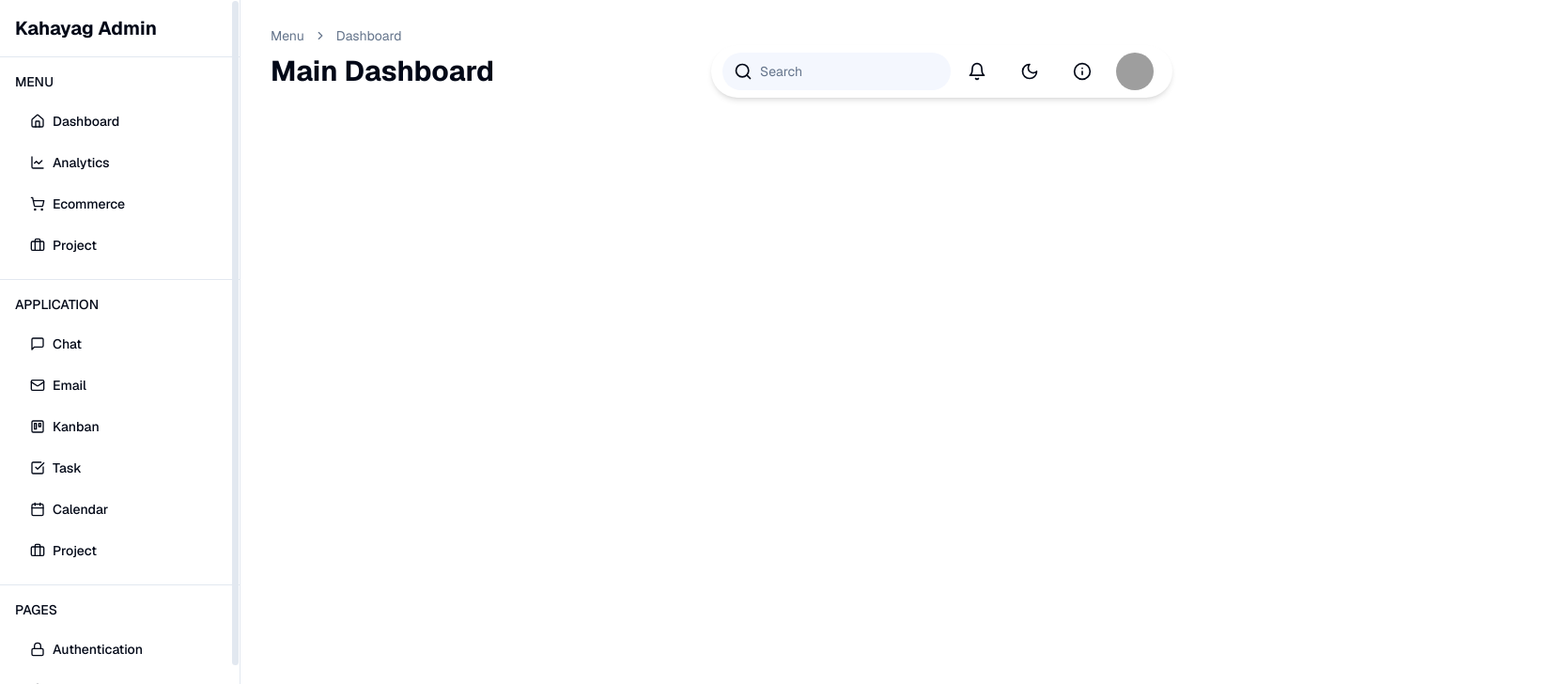
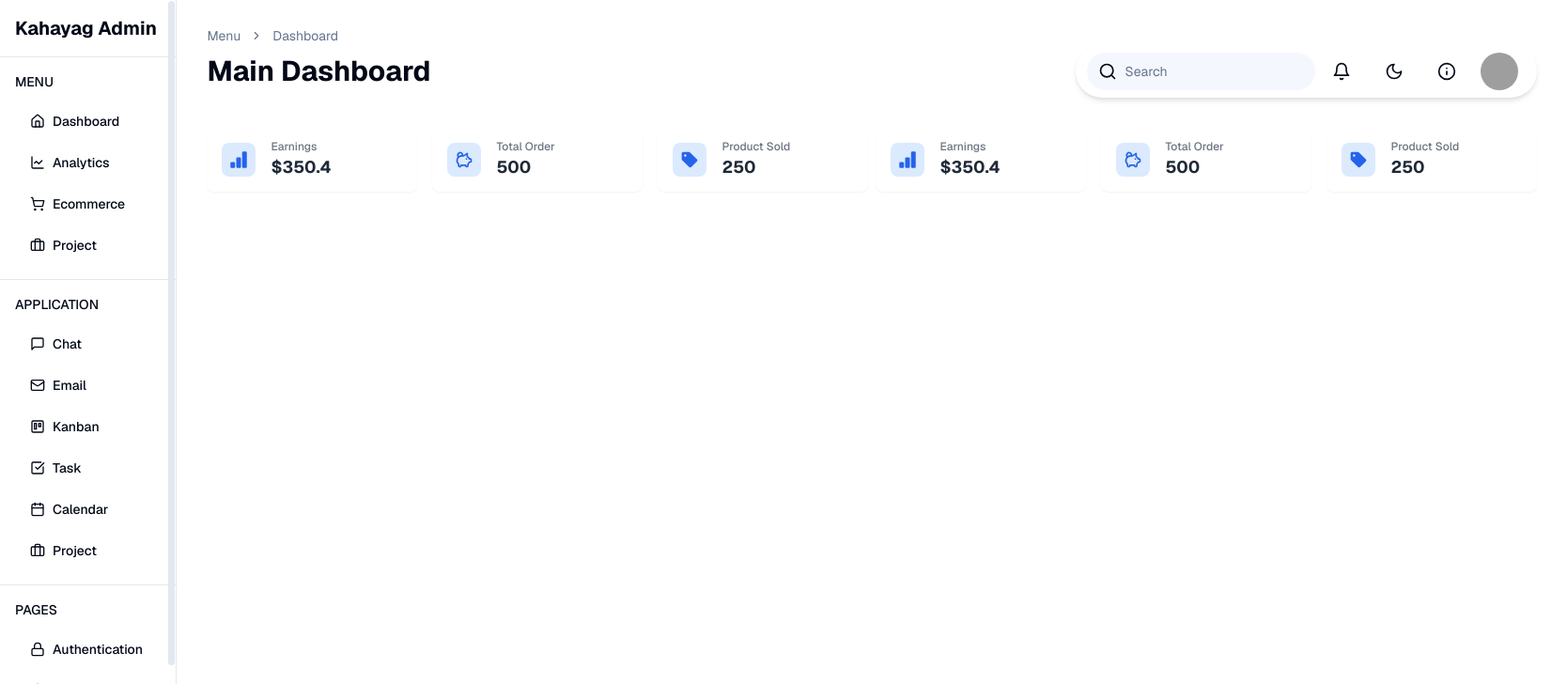
Before and after one commit to Miraku17/Admin_Kahayag_FrontEnd, a Next.js app: page / in a window 1280 px wide. Shown: the top 728 px of the page at 94% size, 1668 px wide, since content can reach past the window. Built offline with nearby package versions, Linux system fonts and the light colour scheme; grey boxes are pictures that could not be loaded.

Commit message:
added today list component

```diff
--- a/package.json
+++ b/package.json
@@ -24,6 +24,7 @@
     "next-themes": "^0.3.0",
     "react": "^18",
     "react-dom": "^18",
+    "react-icons": "^5.3.0",
     "tailwind-merge": "^2.4.0",
     "tailwindcss-animate": "^1.0.7"
   },
--- a/src/app/navbar/page.tsx
+++ b/src/app/navbar/page.tsx
@@ -1,6 +1,7 @@
 import React from "react";
 import Breadcrumb from "@/components/breadcrumb/page";
 import SearchBar from "@/components/searchbar/page";
+import TodaySale from "@/components/TodaySale/page";
 const NavBar = () => {
   return (
     <div>
@@ -9,6 +10,9 @@ const NavBar = () => {
         <h1 className="font-bold text-3xl py-2">Main Dashboard</h1>
         <SearchBar />
       </div>
+      <div className="today-sale-section py-4 mt-4">
+        <TodaySale />
+      </div>
     </div>
   );
 };
--- /dev/null
+++ b/src/components/todaySale/page.tsx
@@ -0,0 +1,72 @@
+import React from "react";
+import { BsBarChartFill } from "react-icons/bs";
+import { TbPigMoney } from "react-icons/tb";
+import { MdSell } from "react-icons/md";
+
+const TodaySale = () => {
+  return (
+    <div className="flex justify-between gap-2">
+      <div className="left-side-section flex gap-4">
+        <div className="bg-white rounded-lg shadow-sm py-3 px-4 flex items-center gap-4 min-w-56">
+          <div className="bg-blue-100 p-2 rounded-lg">
+            <BsBarChartFill className="text-blue-600" size={20} />
+          </div>
+          <div >
+            <h2 className="text-xs text-gray-500 font-medium">Earnings</h2>
+            <p className="text-lg font-bold text-gray-800">$350.4</p>
+          </div>
+        </div>
+        <div className="bg-white rounded-lg shadow-sm py-3 px-4 flex items-center gap-4 min-w-56">
+          <div className="bg-blue-100 p-2 rounded-lg">
+            <TbPigMoney className="text-blue-600" size={20} />
+          </div>
+          <div>
+            <h2 className="text-xs text-gray-500 font-medium">Total Order</h2>
+            <p className="text-lg font-bold text-gray-800">500</p>
+          </div>
+        </div>
+        <div className="bg-white rounded-lg shadow-sm py-3 px-4 flex items-center gap-4 min-w-56">
+          <div className="bg-blue-100 p-2 rounded-lg">
+            <MdSell className="text-blue-600" size={20} />
+          </div>
+          <div>
+            <h2 className="text-xs text-gray-500 font-medium">Product Sold</h2>
+            <p className="text-lg font-bold text-gray-800">250</p>
+          </div>
+        </div>
+      </div>
+
+      <div className="right-side-section flex gap-4">
+        <div className="bg-white rounded-lg shadow-sm py-3 px-4 flex items-center gap-4 min-w-56">
+          <div className="bg-blue-100 p-2 rounded-lg">
+            <BsBarChartFill className="text-blue-600" size={20} />
+          </div>
+          <div>
+            <h2 className="text-xs text-gray-500 font-medium">Earnings</h2>
+            <p className="text-lg font-bold text-gray-800">$350.4</p>
+          </div>
+        </div>
+        <div className="bg-white rounded-lg shadow-sm py-3 px-4 flex items-center gap-4 min-w-56">
+          <div className="bg-blue-100 p-2 rounded-lg">
+            <TbPigMoney className="text-blue-600" size={20} />
+          </div>
+          <div>
+            <h2 className="text-xs text-gray-500 font-medium">Total Order</h2>
+            <p className="text-lg font-bold text-gray-800">500</p>
+          </div>
+        </div>
+        <div className="bg-white rounded-lg shadow-sm py-3 px-4 flex items-center gap-4 min-w-56">
+          <div className="bg-blue-100 p-2 rounded-lg">
+            <MdSell className="text-blue-600" size={20} />
+          </div>
+          <div>
+            <h2 className="text-xs text-gray-500 font-medium">Product Sold</h2>
+            <p className="text-lg font-bold text-gray-800">250</p>
+          </div>
+        </div>
+      </div>
+    </div>
+  );
+};
+
+export default TodaySale;
```
Also changed, not shown: 1 other file (tests, documents, lock files or other folders).
